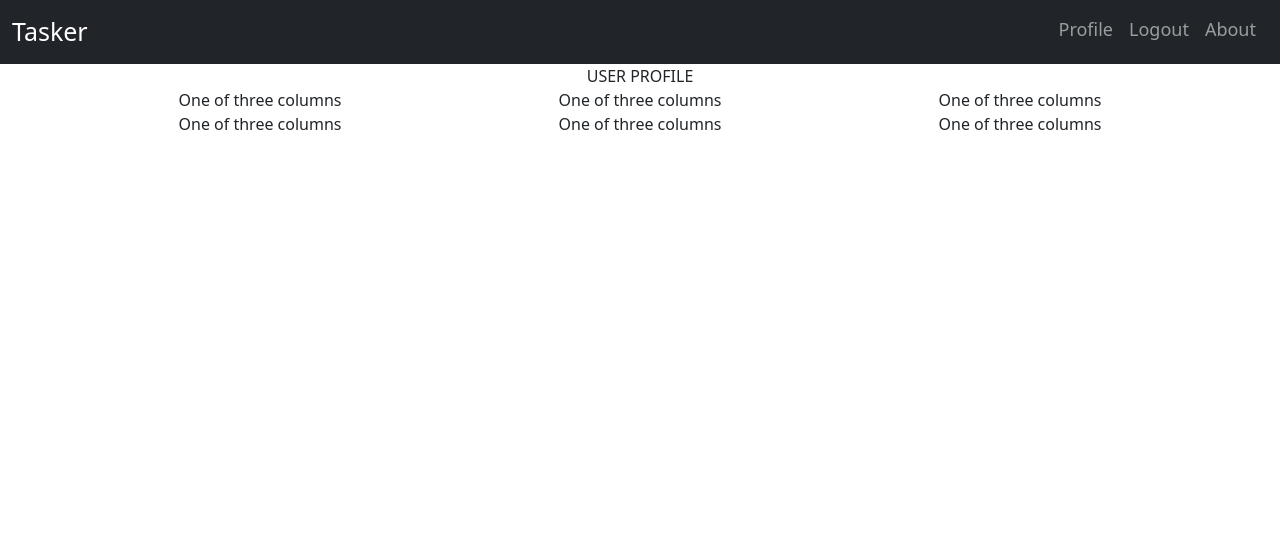
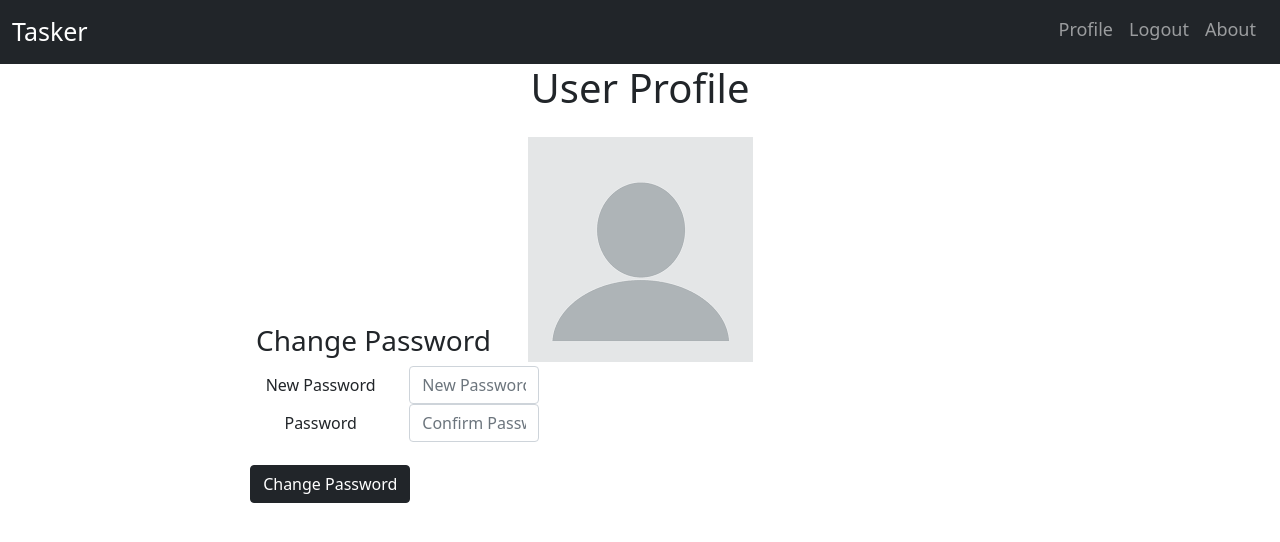
Before and after one commit to Level-Up-Partnership/lup-tasker, a Vue app in the folder client/: page /profile in a window 1280 px wide. Shown: the top 542 px of the page. Built offline with nearby package versions, Linux system fonts and the light colour scheme; sample sign-in values are in the browser's storage.

Commit message:
Working on password change functionality

```diff
--- a/client/src/views/register/Register.vue
+++ b/client/src/views/register/Register.vue
@@ -19,7 +19,7 @@
   },
   methods: {
     async userInfo(name, password, email) {
-      await axios.post("http://localhost:5000/register", {
+      await axios.post("/register", {
         username: name,
         password: password,
         email: email,
--- a/client/src/views/userProfile/UserProfile.vue
+++ b/client/src/views/userProfile/UserProfile.vue
@@ -1,30 +1,28 @@
 <template>
   <div>
-    <div class="container">
-      <div class="row">
-        <div class="col-sm">USER PROFILE</div>
-      </div>
-    </div>
-    <div class="container">
-      <div class="row align-items-start">
-        <div class="col">One of three columns</div>
-        <div class="col">One of three columns</div>
-        <div class="col">One of three columns</div>
-      </div>
-      <div class="row align-items-center">
-        <div class="col">One of three columns</div>
-        <div class="col">One of three columns</div>
-        <div class="col">One of three columns</div>
-      </div>
-    </div>
+    <user-profile-comp @change-password="changePassword"></user-profile-comp>
   </div>
 </template>
 
 
 <script>
+import UserProfileComp from "../../components/UserProfile/UserProfileComp.vue";
+import axios from "axios";
 export default {
+  components: { UserProfileComp },
   mounted() {
     this.$store.dispatch("CheckIfLoggedIn");
+  },
+  methods: {
+    async changePassword(newPassword) {
+      await axios
+        .post("/changepassword", {
+          newPassword: newPassword,
+        })
+        .catch((err) => {
+          console.log(err);
+        });
+    },
   },
 };
 </script>
```
Also changed, not shown: 2 other files (tests, documents, lock files or other folders).
